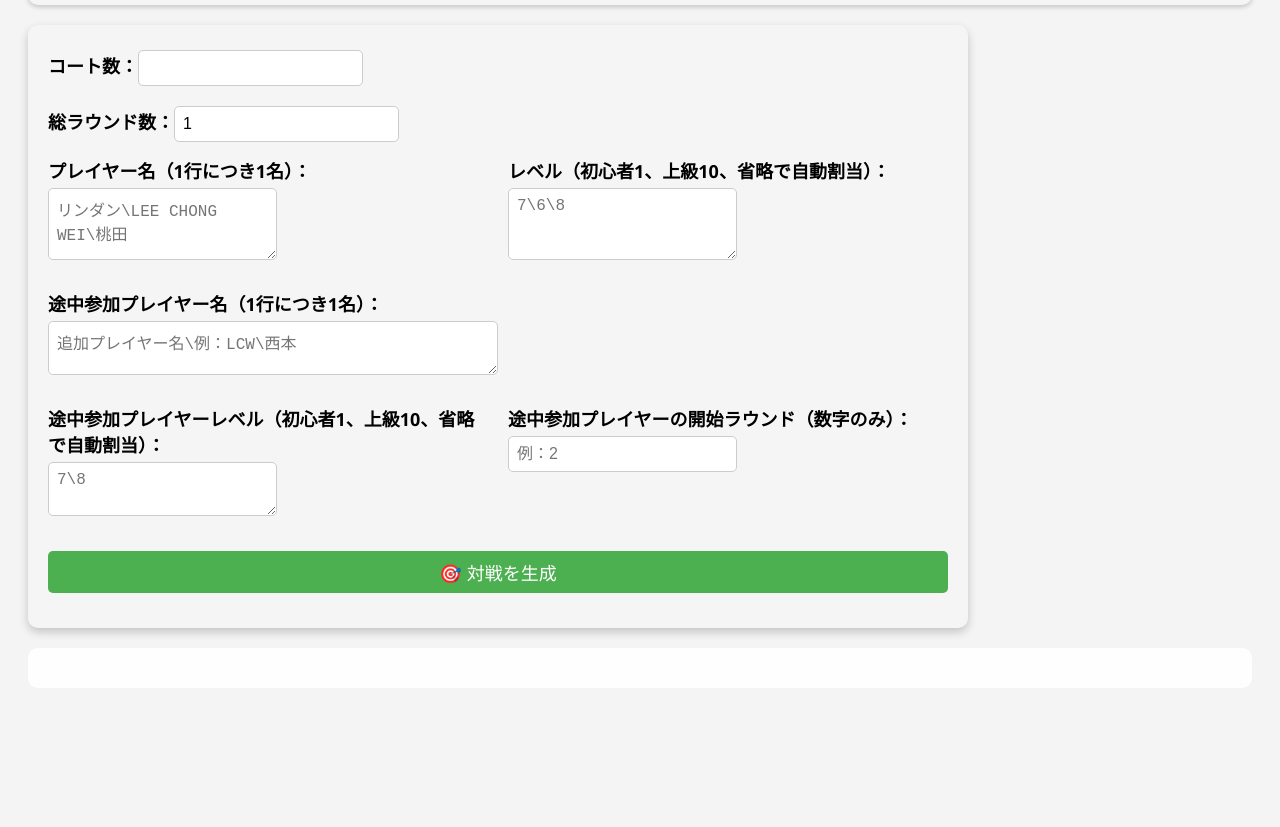
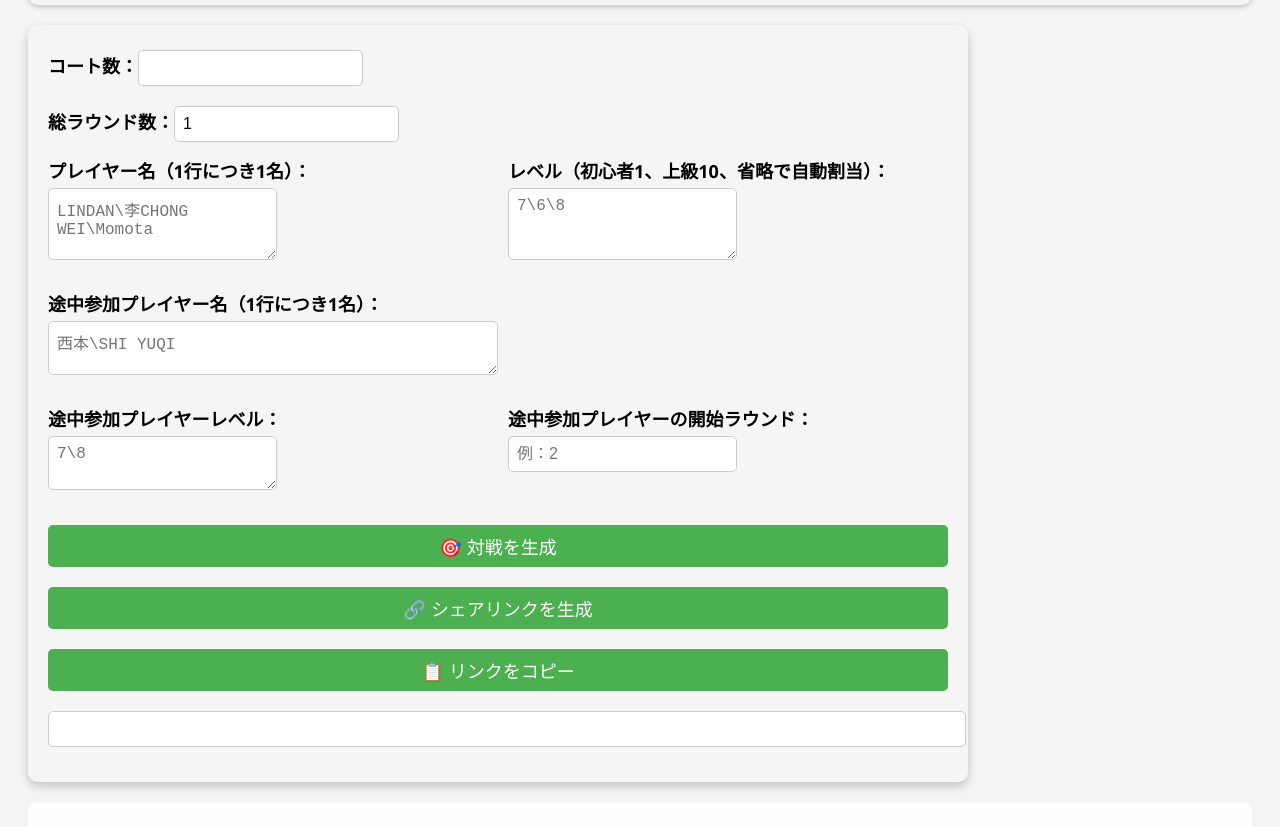
Before and after one commit to Edison368/badminton-toolver2, a plain HTML site: page index.html in a window 1280 px wide. Shown: the part 93-920 px from the top of the page. Before the commit the page ends 809 px from the top, so only its background shows below. Drawn offline with Linux system fonts and the light colour scheme.

Commit message:
Update index.html

```diff
--- a/index.html
+++ b/index.html
@@ -8,14 +8,14 @@
     body {
       font-family: 'Segoe UI', Tahoma, Geneva, Verdana, sans-serif;
       padding: 20px;
-      background: #f4f4f4; /* 明るい背景 */
-      color: #000; /* テキストは黒に */
+      background: #f4f4f4;
+      color: #000;
     }
 
     header {
       display: flex;
       align-items: center;
-      background-color: rgba(255, 255, 255, 0.1); /* 背景の透明度を下げる */
+      background-color: rgba(255, 255, 255, 0.1);
       padding: 10px 20px;
       border-radius: 10px;
       margin-bottom: 20px;
@@ -122,15 +122,12 @@
       .flex-row {
         flex-direction: column;
       }
-
       h2 {
         font-size: 22px;
       }
-
       input, textarea, button {
         font-size: 16px;
       }
-
       label {
         font-size: 16px;
       }
@@ -139,6 +136,11 @@
     .bold-text {
       font-weight: bold;
       color: black;
+    }
+
+    #shareLink {
+      margin-top: 5px;
+      width: 100%;
     }
   </style>
 </head>
@@ -155,7 +157,7 @@
     <div class="flex-row">
       <div class="flex-child input-group">
         <label>プレイヤー名（1行につき1名）：</label>
-        <textarea id="playerNames" rows="3" placeholder="リンダン\LEE CHONG WEI\桃田"></textarea>
+        <textarea id="playerNames" rows="3" placeholder="LINDAN\李CHONG WEI\Momota"></textarea>
       </div>
       <div class="flex-child input-group">
         <label>レベル（初心者1、上級10、省略で自動割当）：</label>
@@ -165,21 +167,24 @@
 
     <div class="input-group">
       <label>途中参加プレイヤー名（1行につき1名）：</label>
-      <textarea id="additionalPlayers" rows="2" placeholder="追加プレイヤー名\例：LCW\西本"></textarea>
+      <textarea id="additionalPlayers" rows="2" placeholder="西本\SHI YUQI"></textarea>
     </div>
 
     <div class="flex-row">
       <div class="flex-child input-group">
-        <label>途中参加プレイヤーレベル（初心者1、上級10、省略で自動割当）：</label>
+        <label>途中参加プレイヤーレベル：</label>
         <textarea id="additionalLevels" rows="2" placeholder="7\8"></textarea>
       </div>
       <div class="flex-child input-group">
-        <label>途中参加プレイヤーの開始ラウンド（数字のみ）：</label>
+        <label>途中参加プレイヤーの開始ラウンド：</label>
         <input type="number" id="additionalCourt" placeholder="例：2">
       </div>
     </div>
 
     <button onclick="generateRounds()">🎯 対戦を生成</button>
+    <button onclick="generateShareLink()">🔗 シェアリンクを生成</button>
+    <button onclick="copyShareLink()">📋 リンクをコピー</button>
+    <input type="text" id="shareLink" readonly />
   </div>
 
   <div class="result" id="output"></div>
@@ -200,7 +205,6 @@
       ];
       let minDiff = Infinity;
       let best = null;
-
       combos.forEach(c => {
         let a = [group[c[0]], group[c[1]]];
         let b = [group[c[2]], group[c[3]]];
@@ -256,7 +260,6 @@
         });
 
         availablePlayers.sort((a, b) => playCountMap[a[0]] - playCountMap[b[0]]);
-
         const selectedPlayers = availablePlayers.slice(0, courtCount * 4);
 
         let html = `<h3>第 ${roundNumber} ラウンド</h3>`;
@@ -286,6 +289,51 @@
 
       output.innerHTML = fullHtml;
     }
+
+    function generateShareLink() {
+      const courtCount = document.getElementById("courtCount").value;
+      const totalRounds = document.getElementById("totalRounds").value;
+      const playerNames = encodeURIComponent(document.getElementById("playerNames").value.trim());
+      const playerLevels = encodeURIComponent(document.getElementById("playerLevels").value.trim());
+      const additionalPlayers = encodeURIComponent(document.getElementById("additionalPlayers").value.trim());
+      const additionalLevels = encodeURIComponent(document.getElementById("additionalLevels").value.trim());
+      const additionalCourt = document.getElementById("additionalCourt").value;
+
+      const params = new URLSearchParams({
+        court: courtCount,
+        rounds: totalRounds,
+        names: playerNames,
+        levels: playerLevels,
+        addNames: additionalPlayers,
+        addLevels: additionalLevels,
+        addStart: additionalCourt
+      });
+
+      const shareURL = `${window.location.origin}${window.location.pathname}?${params.toString()}`;
+      document.getElementById("shareLink").value = shareURL;
+    }
+
+    function copyShareLink() {
+      const linkInput = document.getElementById("shareLink");
+      linkInput.select();
+      linkInput.setSelectionRange(0, 99999);
+      document.execCommand("copy");
+      alert("リンクをコピーしました！");
+    }
+
+    window.addEventListener("DOMContentLoaded", () => {
+      const params = new URLSearchParams(window.location.search);
+      if (params.has("names")) {
+        document.getElementById("courtCount").value = params.get("court") || 1;
+        document.getElementById("totalRounds").value = params.get("rounds") || 1;
+        document.getElementById("playerNames").value = decodeURIComponent(params.get("names") || "");
+        document.getElementById("playerLevels").value = decodeURIComponent(params.get("levels") || "");
+        document.getElementById("additionalPlayers").value = decodeURIComponent(params.get("addNames") || "");
+        document.getElementById("additionalLevels").value = decodeURIComponent(params.get("addLevels") || "");
+        document.getElementById("additionalCourt").value = params.get("addStart") || "";
+        generateRounds();
+      }
+    });
   </script>
 </body>
 </html>
```
